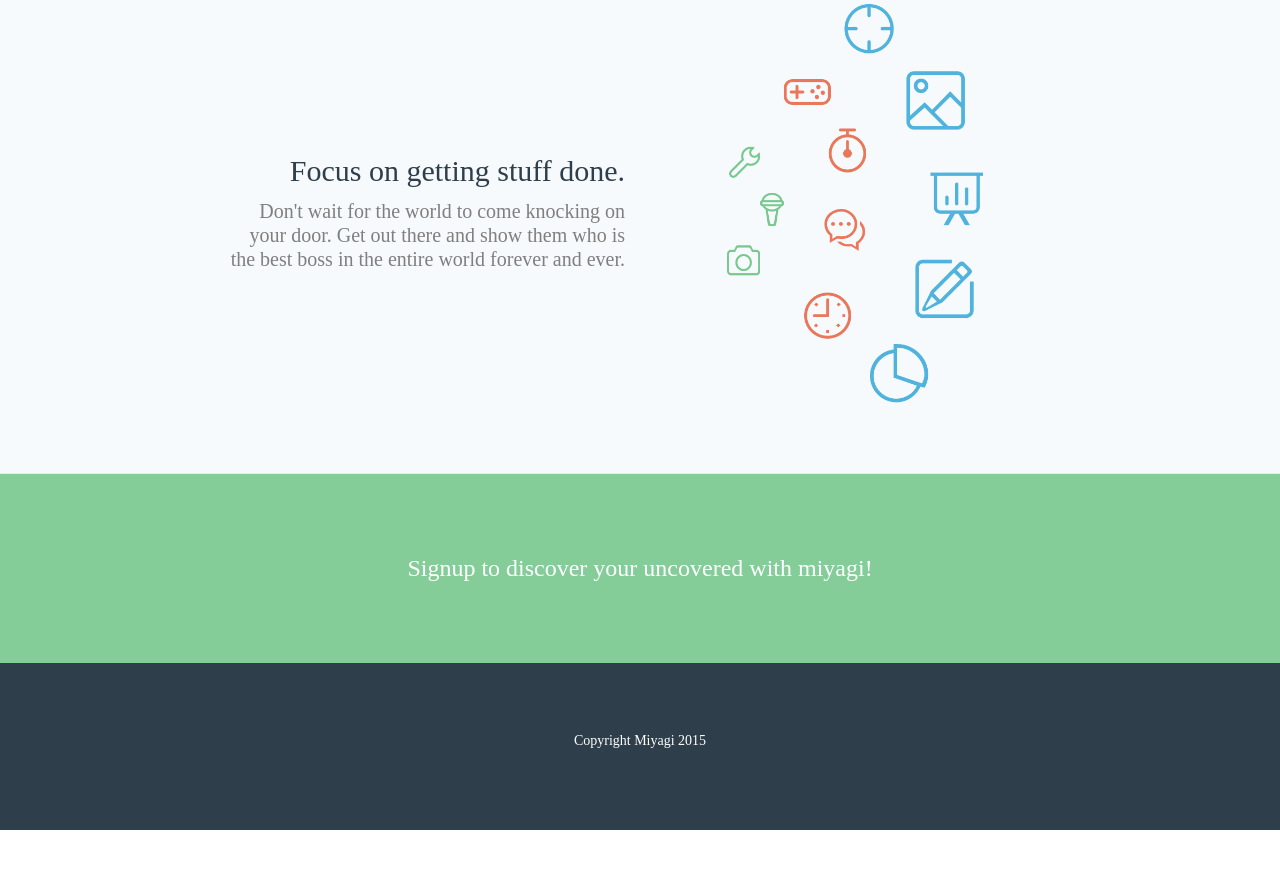
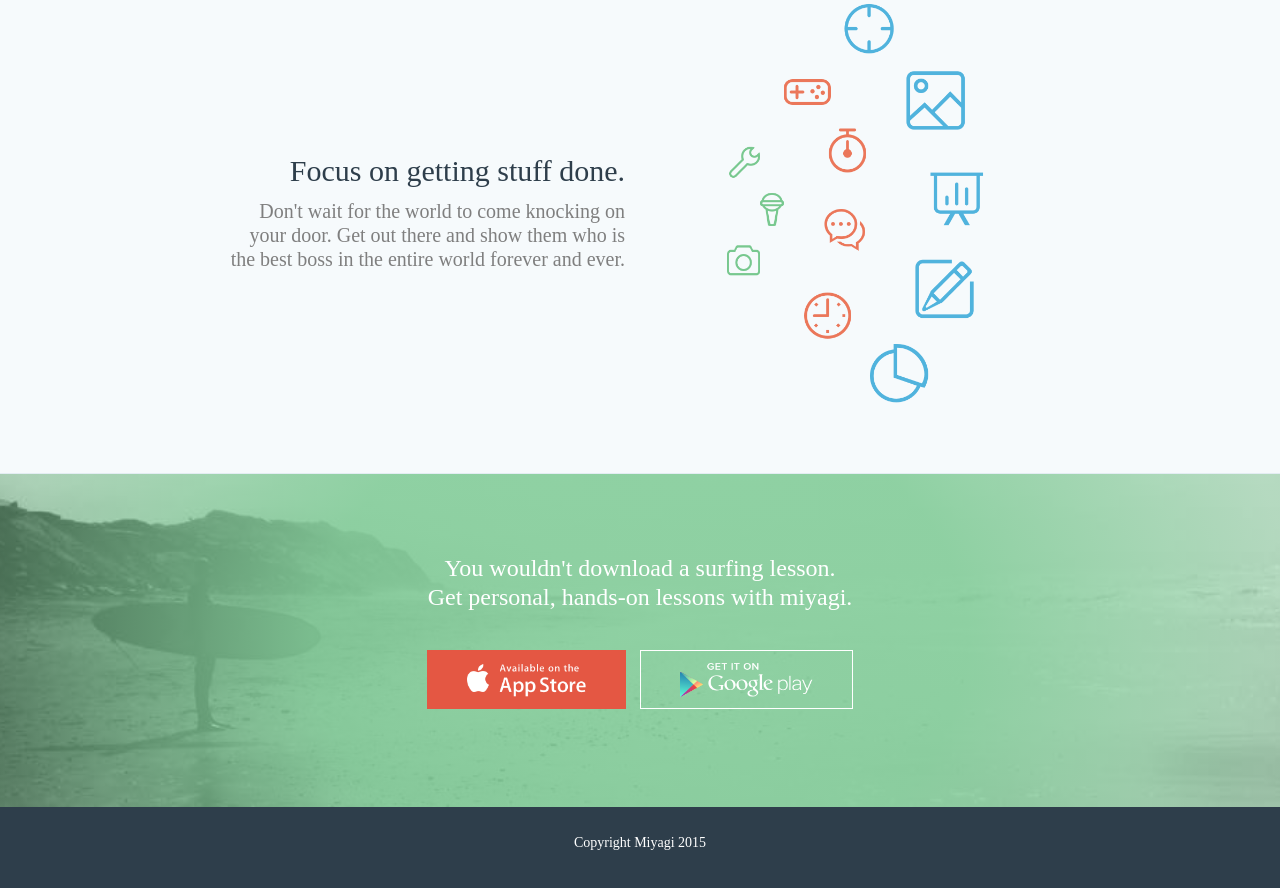
Before and after one commit to rjatkinson2/WildDonut-Landing, a website: page index.html in a window 1280 px wide. Shown: the part 1564-2452 px from the top of the page. Before the commit the page ends 2394 px from the top, so only its background shows below. Drawn offline with nearby package versions, Linux system fonts and the light colour scheme.

Commit message:
(feat) Add nearly complete styling to landing page

```diff
--- a/app.css
+++ b/app.css
@@ -24,13 +24,16 @@ button{ background: #E45743; border: 1px solid #E45743; padding: 0.8em 2.8em; ma
   border: 1px solid #E3EDF3;
 }
 .five{
-  background: rgba(120,200,143,0.91);
+  background: radial-gradient(50% 150%, rgba(133,206,155,0.90) 50%, rgba(133,206,155,0.50) 100%) no-repeat,
+              url(surf.jpg) center center no-repeat;;
+  background-size: cover;
 }
 .six{
   background: #2E3E4B;
+  padding: 2.0em;
 }
 
-.one, .two, .three, .four, .five, .six{
+.one, .two, .three, .four, .five{
   padding:5.0em 16.0em;
 }
 
--- a/index.html
+++ b/index.html
@@ -79,7 +79,11 @@
     </div>
     <div class="row five">
       <div class="col-md-12">
-        <h6>Signup to discover your uncovered with miyagi!</h6>
+        <h6>You wouldn't download a surfing lesson.<br />Get personal, hands-on lessons with miyagi.</h6>
+        <div style="text-align:center">
+          <button><img src="app-store.png" alt="App Store" height="34px"></button>
+          <button class="google"><img src="google-play.png" alt="App Store" height="34px"></button>
+        </div>
       </div>
     </div>
     <div class="row six">
```
Also changed, not shown: surf.jpg (added).
